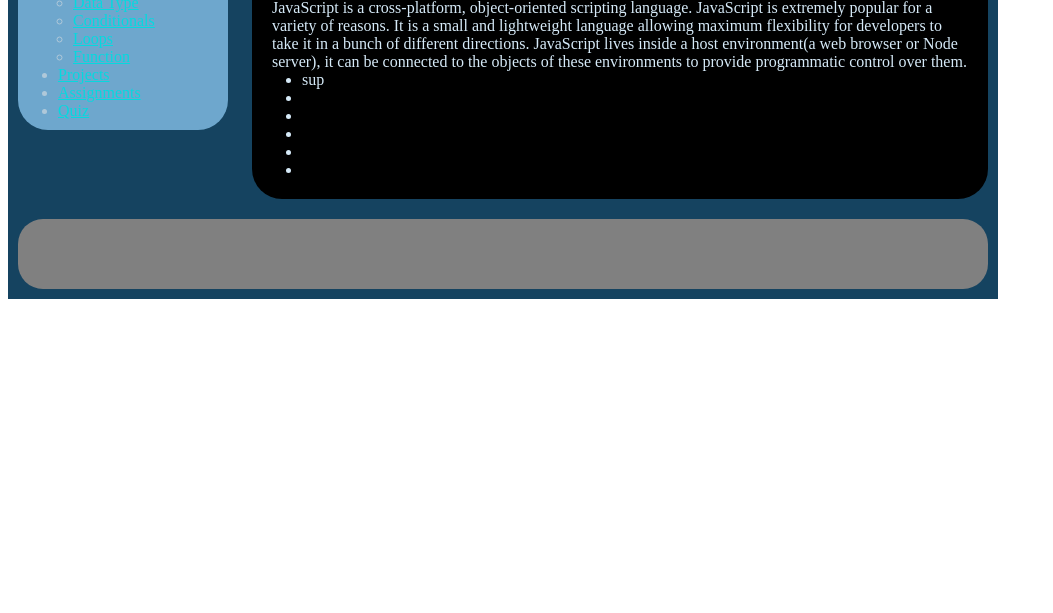
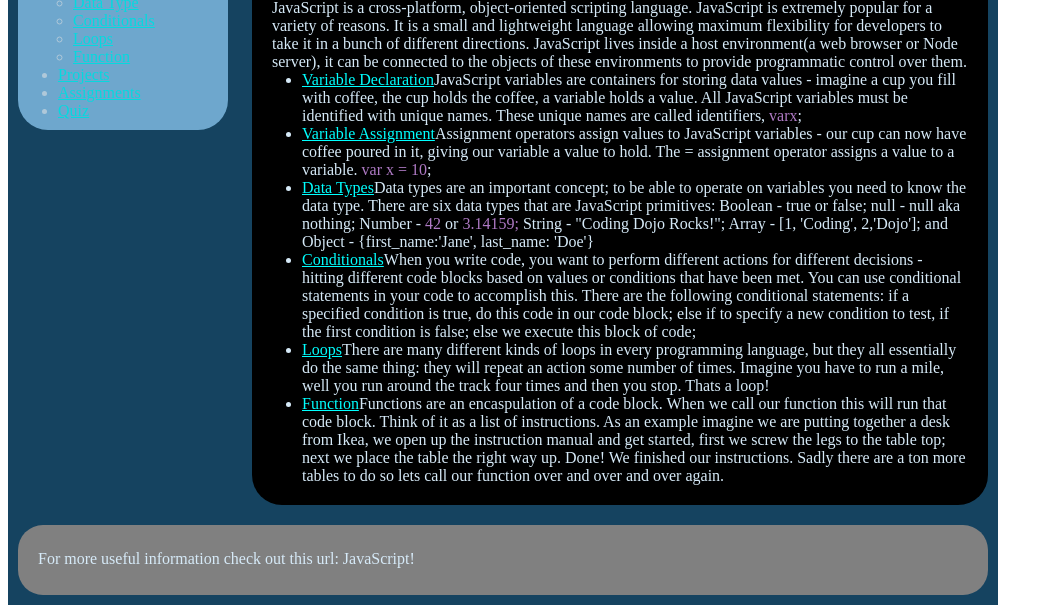
Before and after one commit to Inkh/JSFund, a plain HTML site: page index.html in a window 1280 px wide. Shown: the part 206-819 px from the top of the page, without its empty margins (0-1053 px from the left). Drawn offline with Linux system fonts and the light colour scheme.

Commit message:
all text added

```diff
--- a/index.html
+++ b/index.html
@@ -35,15 +35,16 @@
                     Node server), it can be connected to the objects of these environments to provide programmatic control over
                     them.</p>
                 <ul>
-                    <li>sup</li>
-                    <li></li>
-                    <li></li>
-                    <li></li>
-                    <li></li>
-                    <li></li>
+                    <li><p>Variable Declaration</p>JavaScript variables are containers for storing data values - imagine a cup you fill with coffee, the cup holds the coffee, a variable holds a value. All JavaScript variables must be identified with unique names. These unique names are called identifiers, <p class="pcode">varx</p>;</li>
+                    <li><p>Variable Assignment</p>Assignment operators assign values to JavaScript variables - our cup can now have coffee poured in it, giving our variable a value to hold. The = assignment operator assigns a value to a variable. <p class="pcode">var x = 10</p>;</li>
+                    <li><p>Data Types</p>Data types are an important concept; to be able to operate on variables you need to know the data type. There are six data types that are JavaScript primitives: Boolean - true or false; null - null aka nothing; Number - <p class="pcode">42</p> or <p class="pcode">3.14159;</p> String - "Coding Dojo Rocks!"; Array - [1, 'Coding', 2,'Dojo']; and Object - {first_name:'Jane', last_name: 'Doe'}</li>
+                    <li><p>Conditionals</p>When you write code, you want to perform different actions for different decisions - hitting different code blocks based on values or conditions that have been met. You can use conditional statements in your code to accomplish this. There are the following conditional statements: if a specified condition is true, do this code in our code block; else if to specify a new condition to test, if the first condition is false; else we execute this block of code;</li>
+                    <li><p>Loops</p>There are many different kinds of loops in every programming language, but they all essentially do the same thing: they will repeat an action some number of times. Imagine you have to run a mile, well you run around the track four times and then you stop. Thats a loop!</li>
+                    <li><p>Function</p>Functions are an encaspulation of a code block. When we call our function this will run that code block. Think of it as a list of instructions. As an example imagine we are putting together a desk from Ikea, we open up the instruction manual and get started, first we screw the legs to the table top; next we place the table the right way up. Done! We finished our instructions. Sadly there are a ton more tables to do so lets call our function over and over and over again.</li>
                 </ul>
             </div>
             <div class="banbot">
+                <p class="pbot">For more useful information check out this url: JavaScript!</p>
             </div>
         </div>
     </body>
--- a/style.css
+++ b/style.css
@@ -3,9 +3,17 @@
     margin:0px;
     color:#D6EAF8;
 }
+.pbot{
+    margin:25px 0px 0px 20px;
+    color:#D6EAF8;
+}
 .p1{
     margin:0px 0px 0px 13px;
     color:#00FFFF;
+}
+.pcode{
+    color:#AF7AC5;
+    text-decoration:none;
 }
 ul,li{
     padding:0px;
@@ -16,6 +24,7 @@
 li p{
     color:#00FFFF;
     text-decoration:underline;
+    display:inline;
 }
 h1{
     padding:0px;
@@ -66,4 +75,6 @@
     width:970px;
     height:70px;
     border-radius:25px;
+    /*padding:20px;*/
+    display:inline-block;
 }
```
